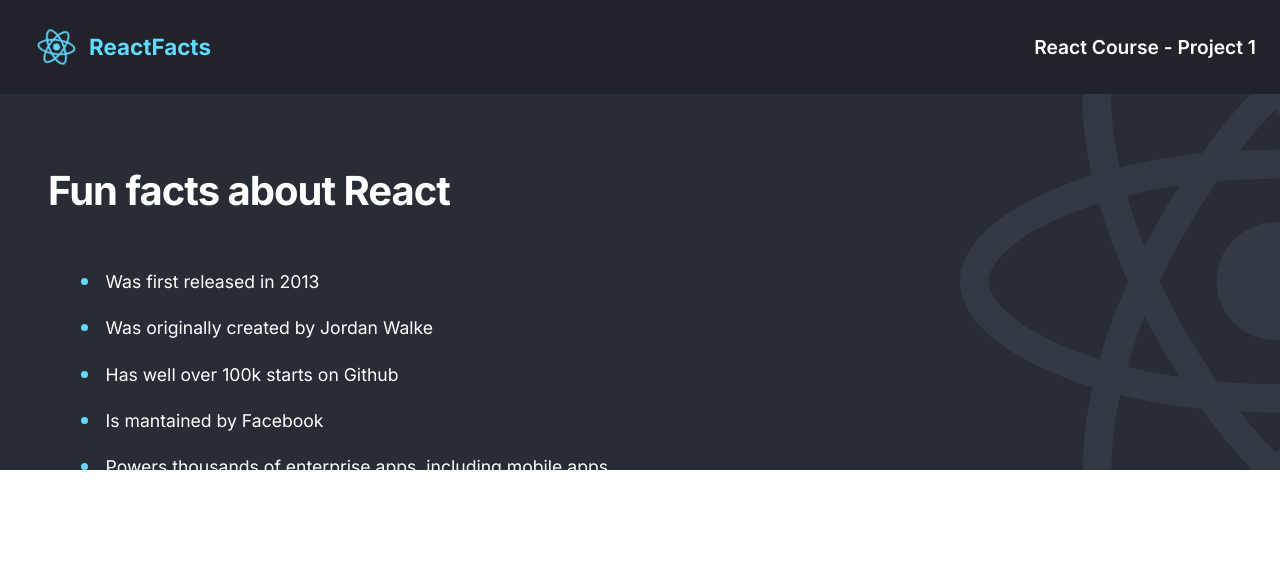
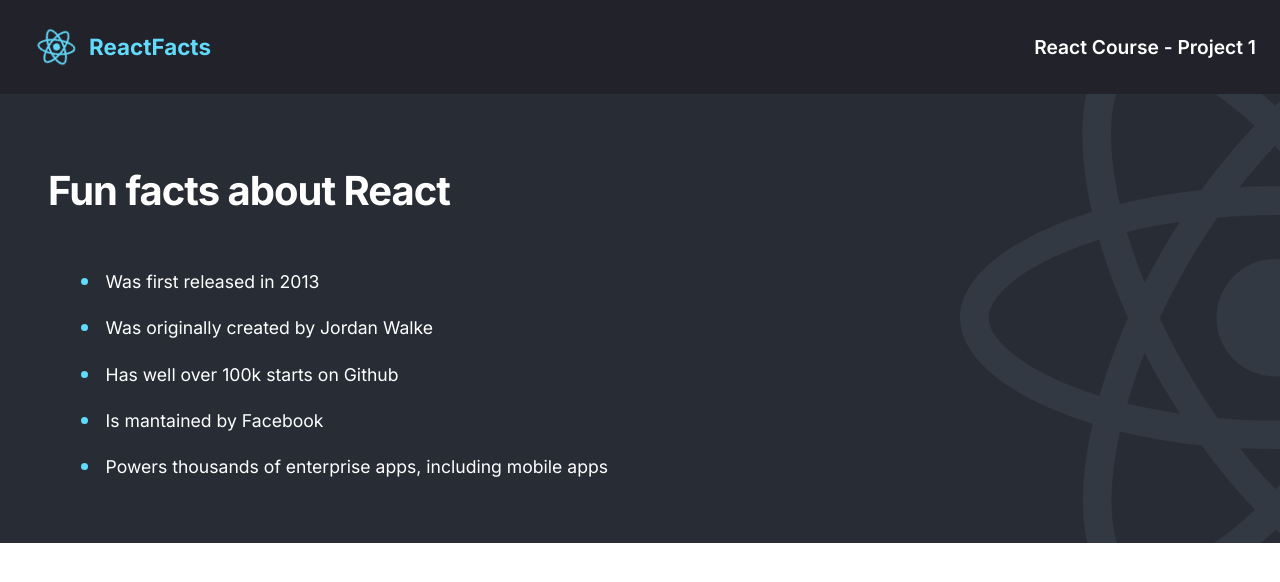
Before and after one commit to jorshua1/static-react, a React (Create React App) app: page / in a window 1280 px wide. Shown: the top 582 px of the page. Built offline with nearby package versions, Linux system fonts and the light colour scheme.

Commit message:
Cambios minimos en la rama

```diff
--- a/src/style.css
+++ b/src/style.css
@@ -52,7 +52,7 @@
 .main{
   background-color: #282d35;
   color: #fff;
-  height: 35%;
+  height: auto;
   padding: 3rem;
   background-image: url(./Images/dos.svg);
   background-repeat: no-repeat;
```
Also changed, not shown: src/Images/gris.svg (deleted).
